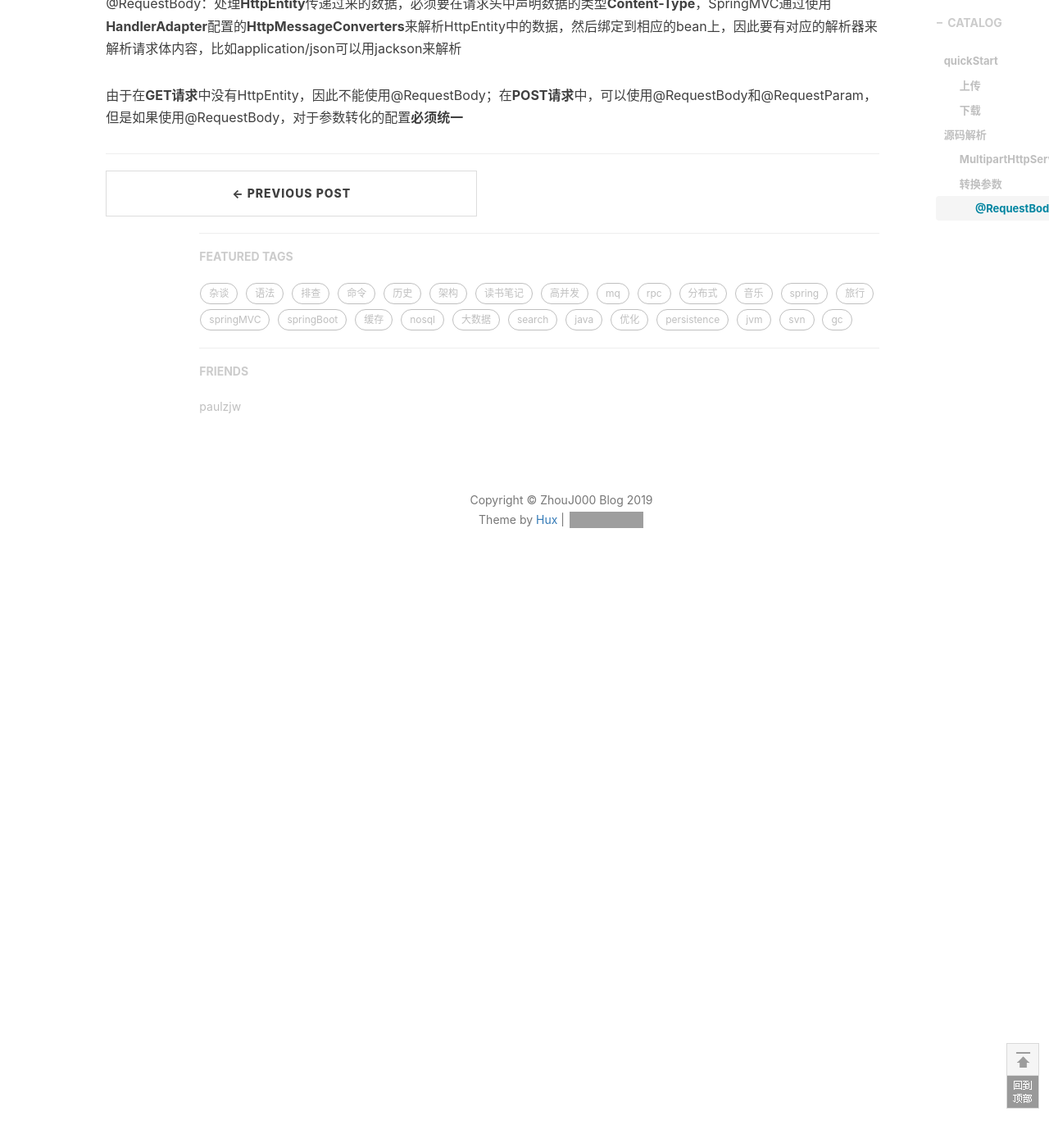
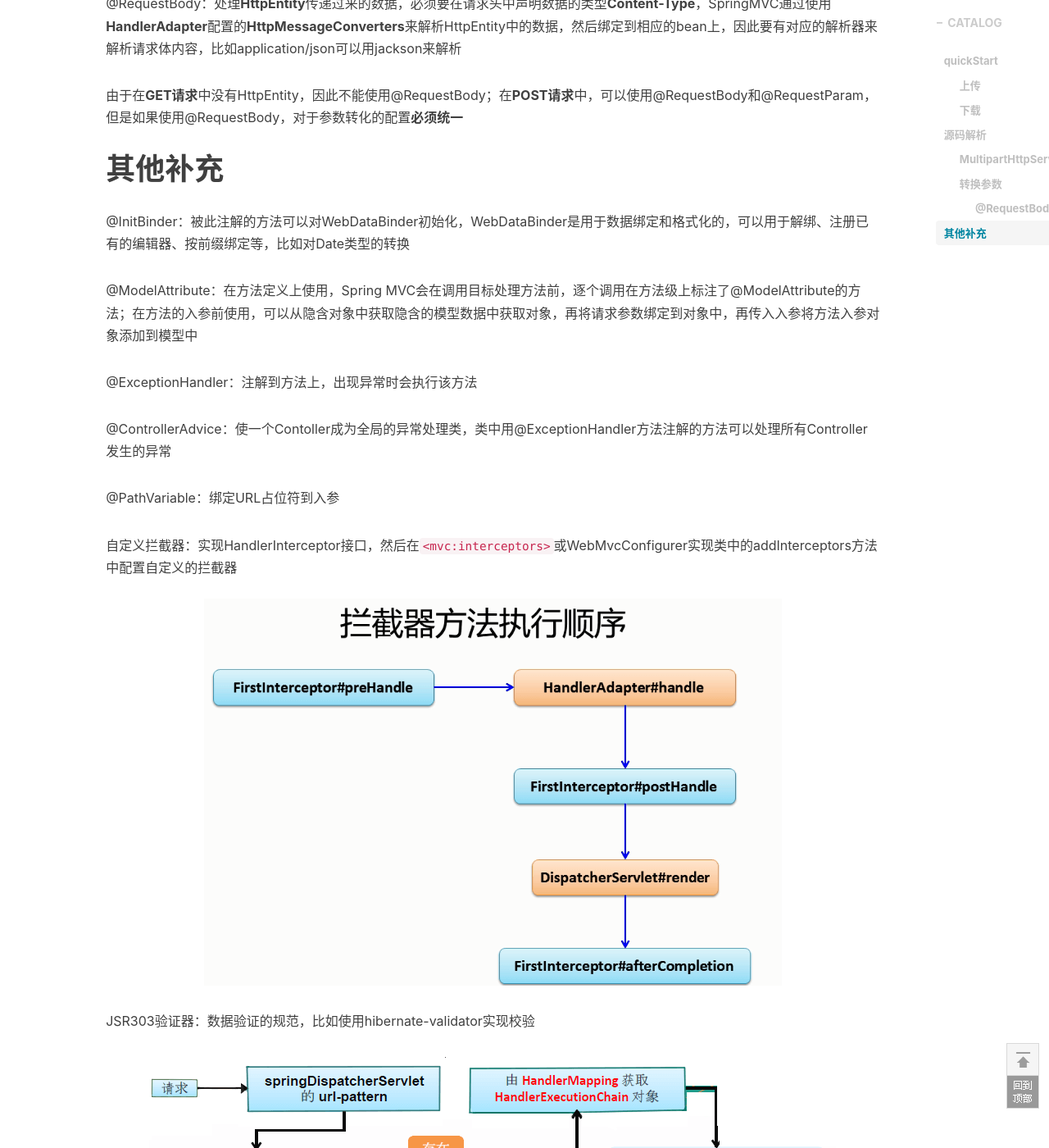
Before and after one commit to zhouj000/zhouj000.github.io, a Jekyll site: the page built from _posts/2019/2019-05-05-springmvc-4.markdown, in a window 1280 px wide and 1400 px high, scrolled down 14899 px. Shown: the whole window at 82% size. Built offline with Jekyll 4.4.1, drawn with Linux system fonts in a browser that asks for light colours; nearby versions of some CDN libraries; comment, search, counter and statistics services are not loaded; before the commit the page ends 15609 px from its top, so only the background shows below that; grey boxes are pictures that could not be loaded.

Commit message:
update blog

```diff
--- a/_posts/2019/2019-05-05-springmvc-4.markdown
+++ b/_posts/2019/2019-05-05-springmvc-4.markdown
@@ -679,3 +679,23 @@ public boolean supportsParameter(MethodParameter parameter) {
 @RequestBody：处理**HttpEntity**传递过来的数据，必须要在请求头中声明数据的类型**Content-Type**，SpringMVC通过使用**HandlerAdapter**配置的**HttpMessageConverters**来解析HttpEntity中的数据，然后绑定到相应的bean上，因此要有对应的解析器来解析请求体内容，比如application/json可以用jackson来解析
 
 由于在**GET请求**中没有HttpEntity，因此不能使用@RequestBody；在**POST请求**中，可以使用@RequestBody和@RequestParam，但是如果使用@RequestBody，对于参数转化的配置**必须统一**
+
+
+# 其他补充
+
+@InitBinder：被此注解的方法可以对WebDataBinder初始化，WebDataBinder是用于数据绑定和格式化的，可以用于解绑、注册已有的编辑器、按前缀绑定等，比如对Date类型的转换
+
+@ModelAttribute：在方法定义上使用，Spring MVC会在调用目标处理方法前，逐个调用在方法级上标注了@ModelAttribute的方法；在方法的入参前使用，可以从隐含对象中获取隐含的模型数据中获取对象，再将请求参数绑定到对象中，再传入入参将方法入参对象添加到模型中
+
+@ExceptionHandler：注解到方法上，出现异常时会执行该方法
+
+@ControllerAdvice：使一个Contoller成为全局的异常处理类，类中用@ExceptionHandler方法注解的方法可以处理所有Controller发生的异常
+
+@PathVariable：绑定URL占位符到入参
+
+自定义拦截器：实现HandlerInterceptor接口，然后在`<mvc:interceptors>`或WebMvcConfigurer实现类中的addInterceptors方法中配置自定义的拦截器
+![interceptor](/img/in-post/2019/05/interceptor.png)
+
+JSR303验证器：数据验证的规范，比如使用hibernate-validator实现校验
+
+![mvc](/img/in-post/2019/05/mvc.png)
```
Also changed, not shown: img/in-post/2019/05/interceptor.png (added), img/in-post/2019/05/mvc.png (added).
